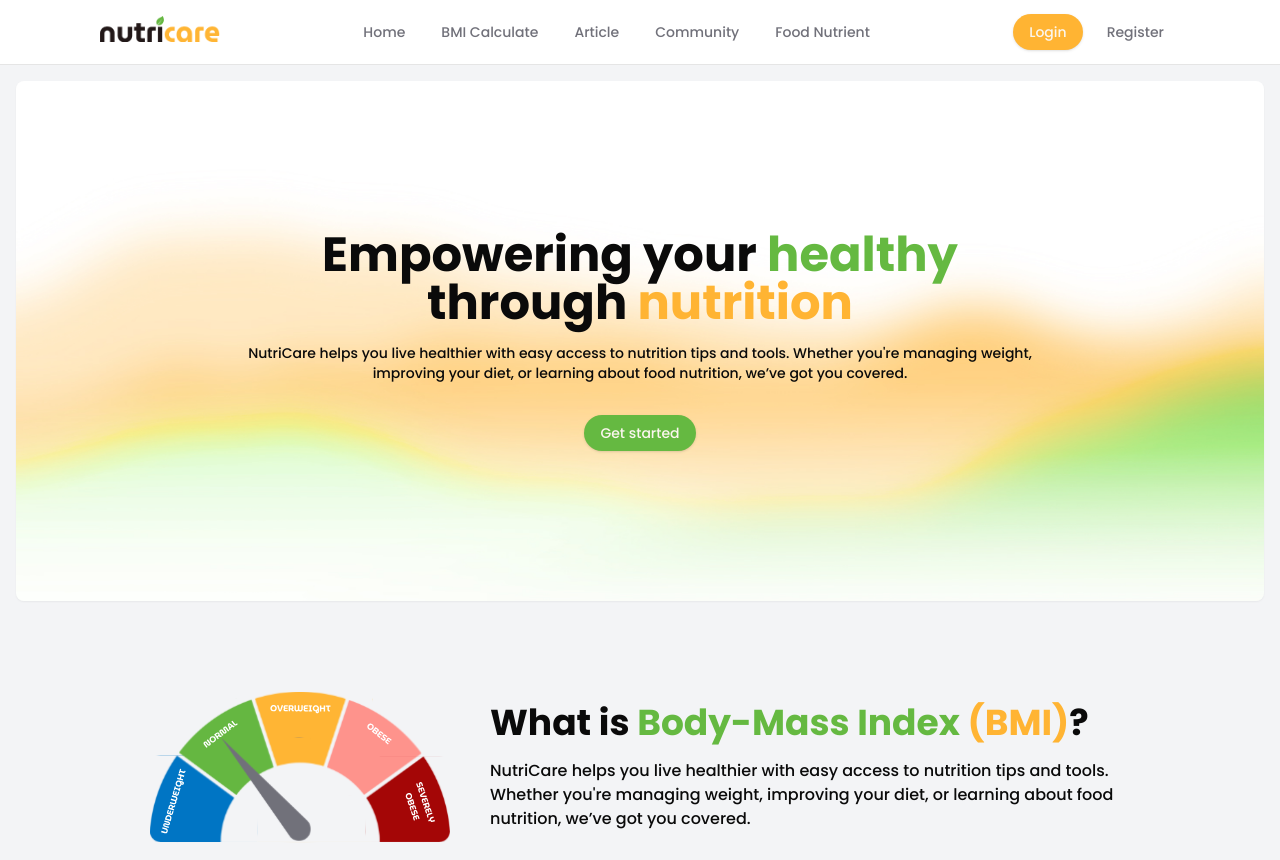
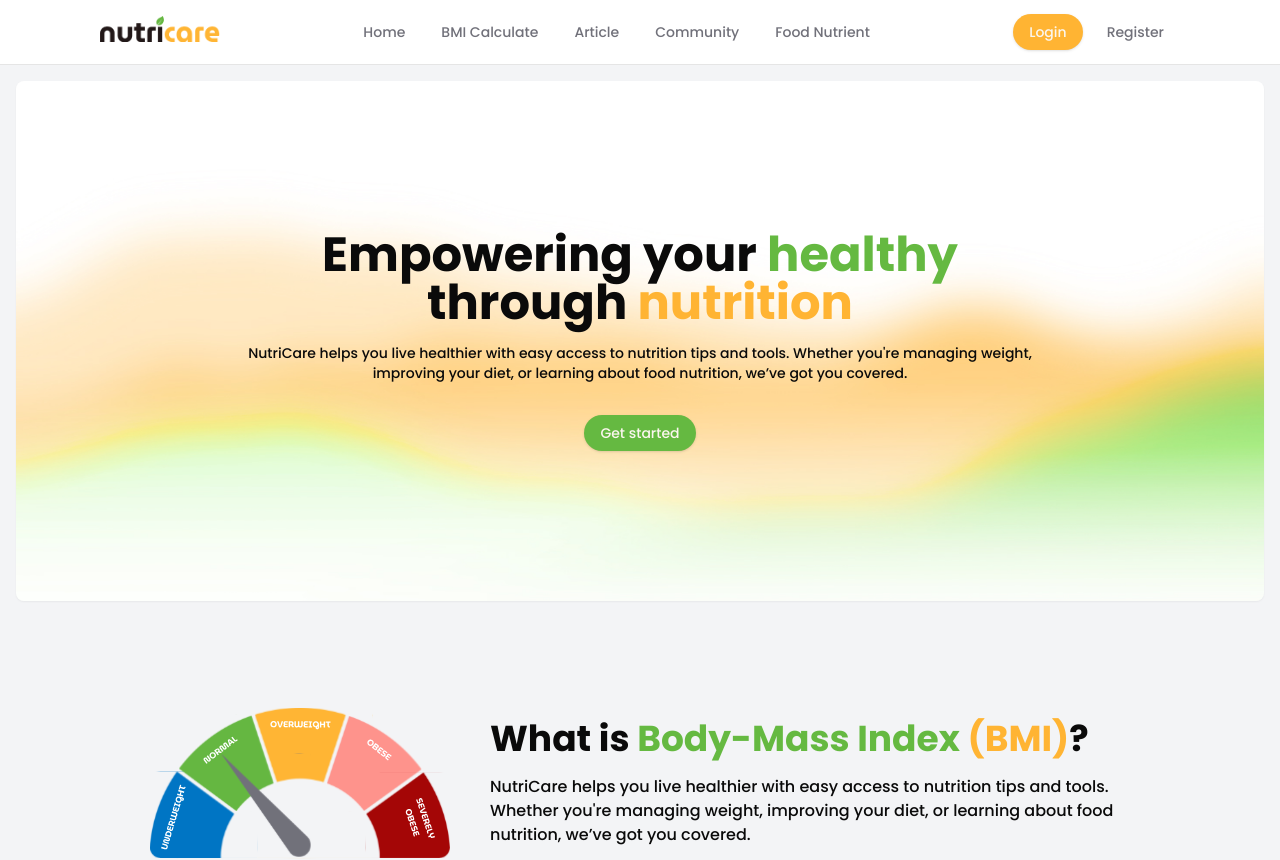
Before and after one commit to bersianturi/nutricare-v2, a Next.js app: page / in a window 1280 px wide. Shown: the top 860 px of the page. Built offline with nearby package versions, Linux system fonts and the light colour scheme.

Commit message:
style: fix styling in homepage

```diff
--- a/app/(root)/(route)/page.tsx
+++ b/app/(root)/(route)/page.tsx
@@ -4,7 +4,7 @@ import ServicesSection from "./components/services";
 
 export default function Root() {
   return (
-    <div className="w-full flex flex-col gap-x-4 bg-nc-bg">
+    <div className="w-full flex flex-col gap-y-4 bg-nc-bg pb-10">
       <HeroSection />
       <BMISection />
       <ServicesSection />
```
